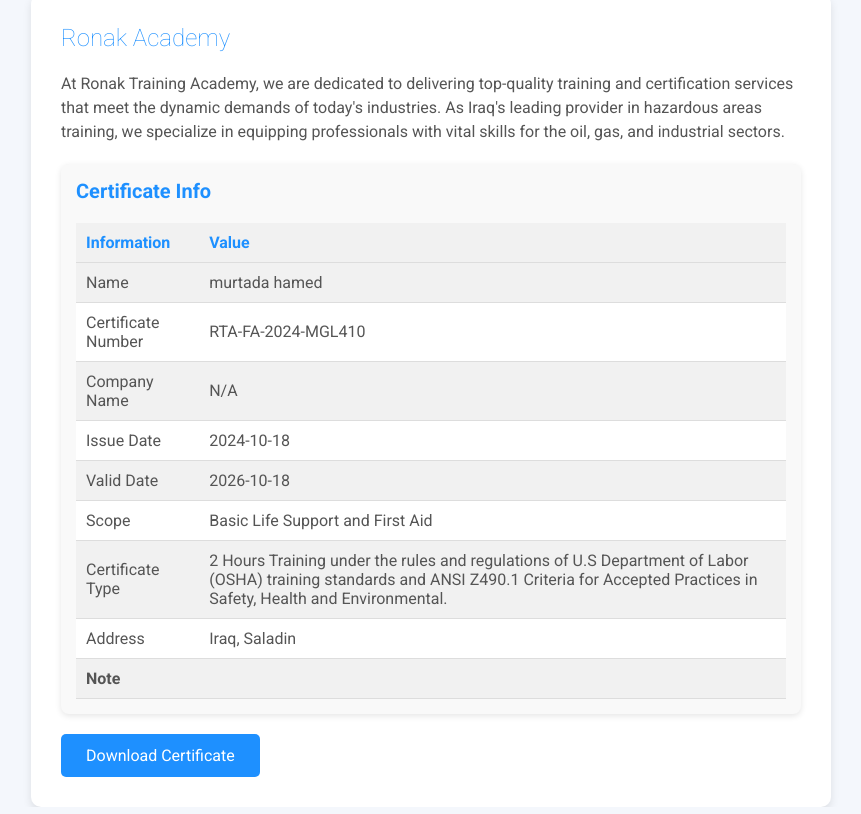
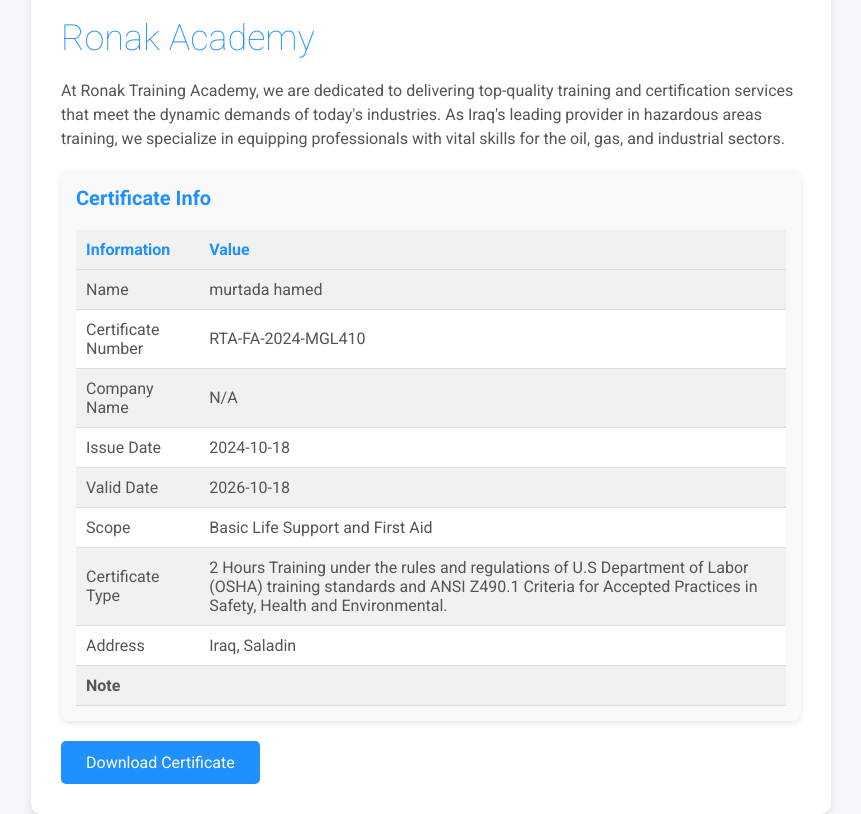
Before and after one commit to Ronak-Training-Academy-Certificate657h/Ronak-Training-Academy-Certificate-Info, a plain HTML site: page index.html in a window 1280 px wide. Shown: the whole page, without its empty margins (209-1070 px from the left). Drawn offline with Linux system fonts and the light colour scheme.

Commit message:
Update index.html

```diff
--- a/index.html
+++ b/index.html
@@ -39,7 +39,7 @@
 
         .academy-name {
             color: #1E90FF; /* Light Blue */
-            font-size: 24px; /* Reduced size */
+            font-size: 36px; /* Increased size by 1.5 times */
             font-weight: 100; /* Lighter weight */
             text-align: left; /* Align to the left */
             margin-bottom: 20px;
@@ -127,7 +127,7 @@
 <body>
 
     <div class="container">
-        <!-- Modified Ronak Academy name to be thinner and smaller -->
+        <!-- Modified Ronak Academy name to be 1.5 times larger -->
         <div class="academy-name">Ronak Academy</div>
 
         <!-- Added introduction text -->
```
